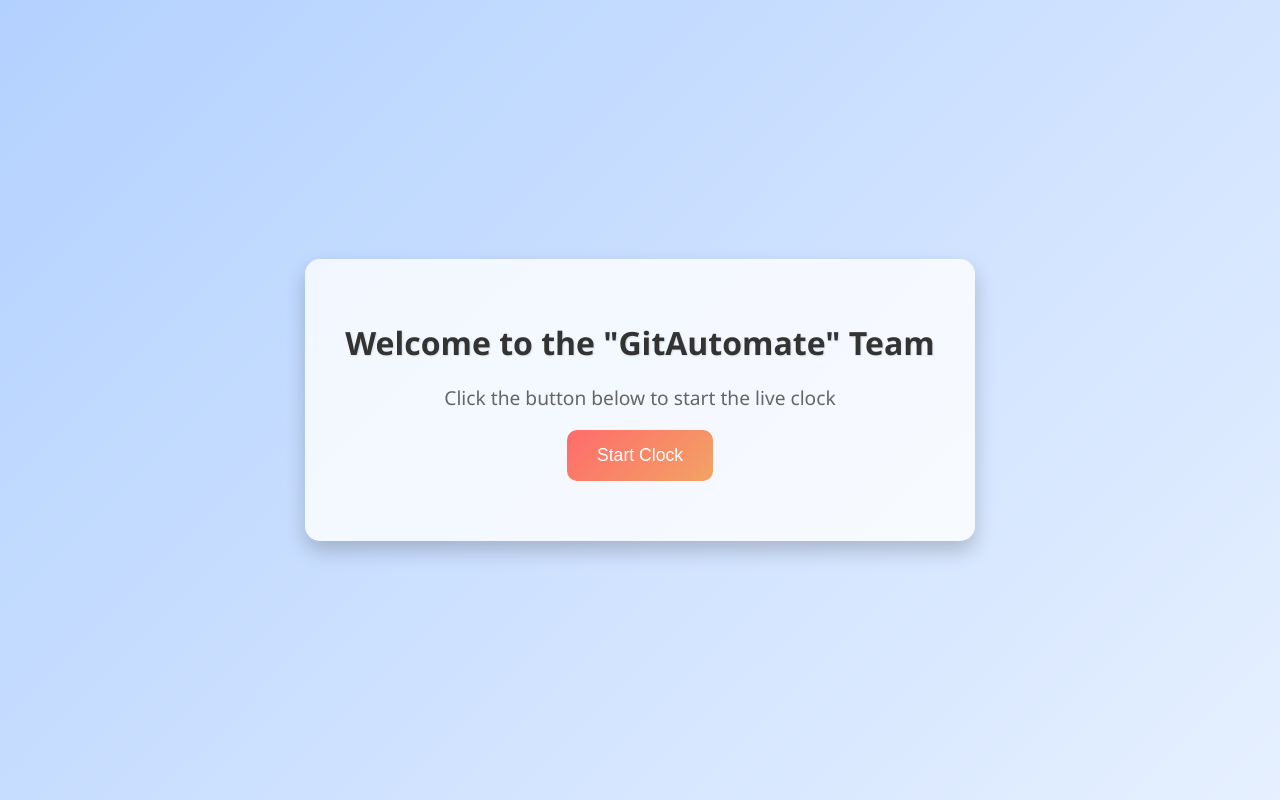
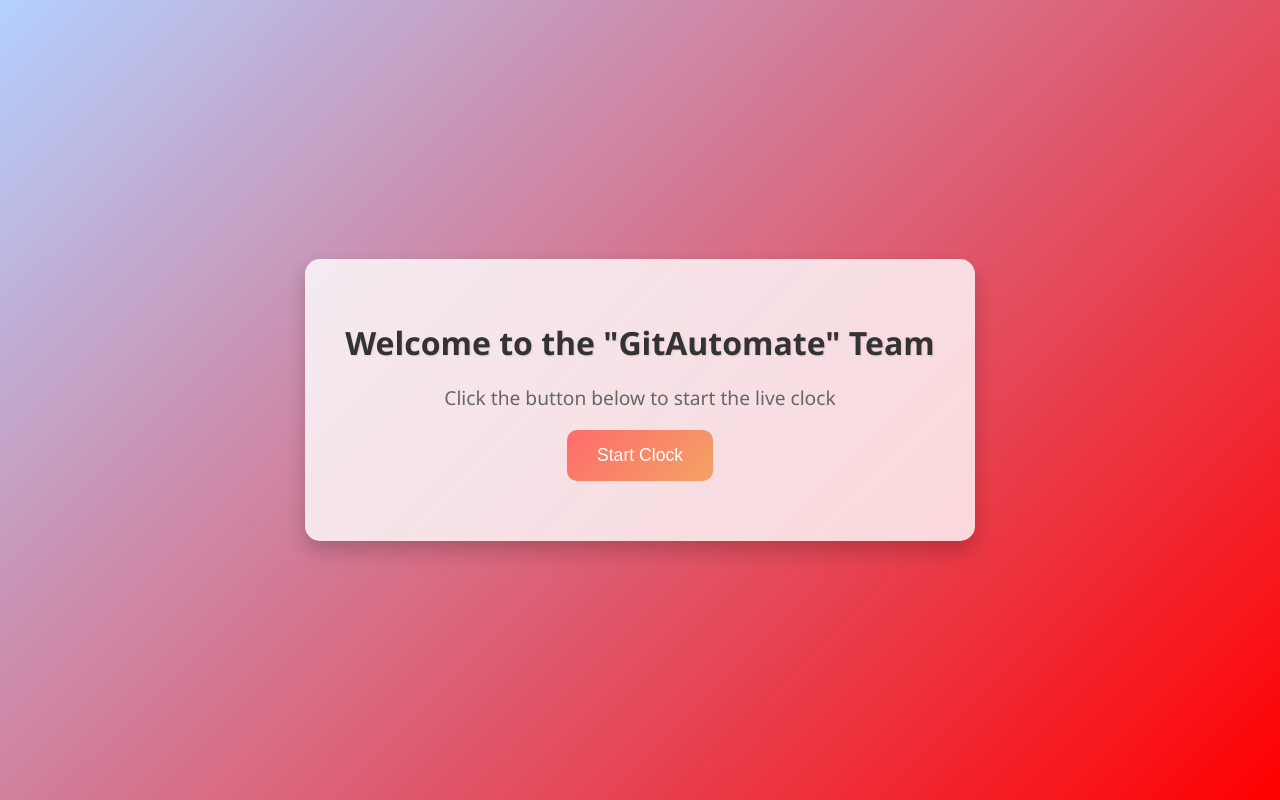
Before and after one commit to megha-6/gitautomate, a PHP site: page / in a window 1280 px wide. Run offline with PHP 8.4, Linux system fonts and the light colour scheme.

Commit message:
Update index.php changed the background color

```diff
--- a/index.php
+++ b/index.php
@@ -7,7 +7,7 @@
             font-family: 'Segoe UI', Tahoma, Geneva, Verdana, sans-serif;
             margin: 0;
             padding: 0;
-            background: linear-gradient(135deg, #B3D1FF, #E6F0FF);
+            background: linear-gradient(135deg, #B3D1FF, red);
             overflow: hidden;
             display: flex;
             justify-content: center;
```
